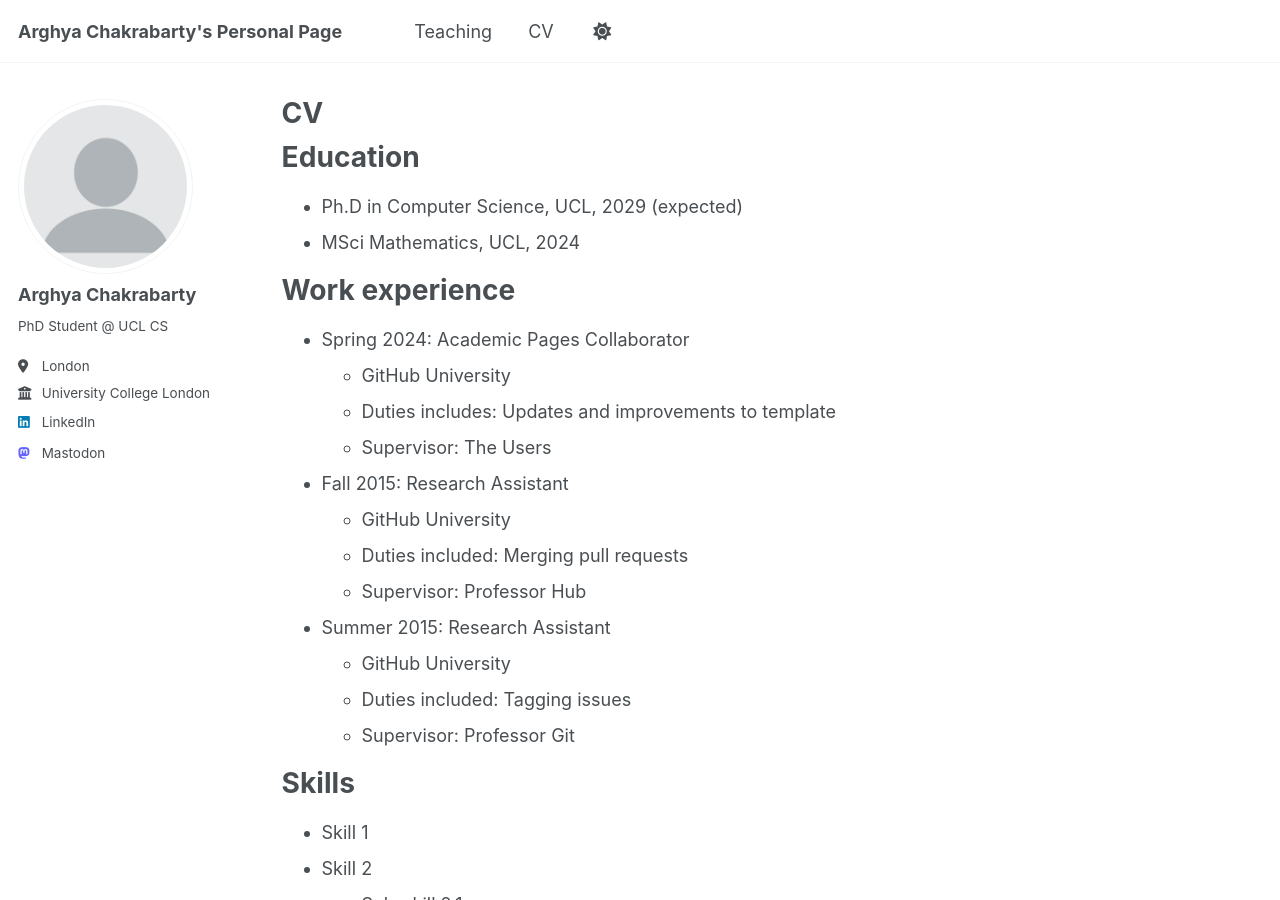
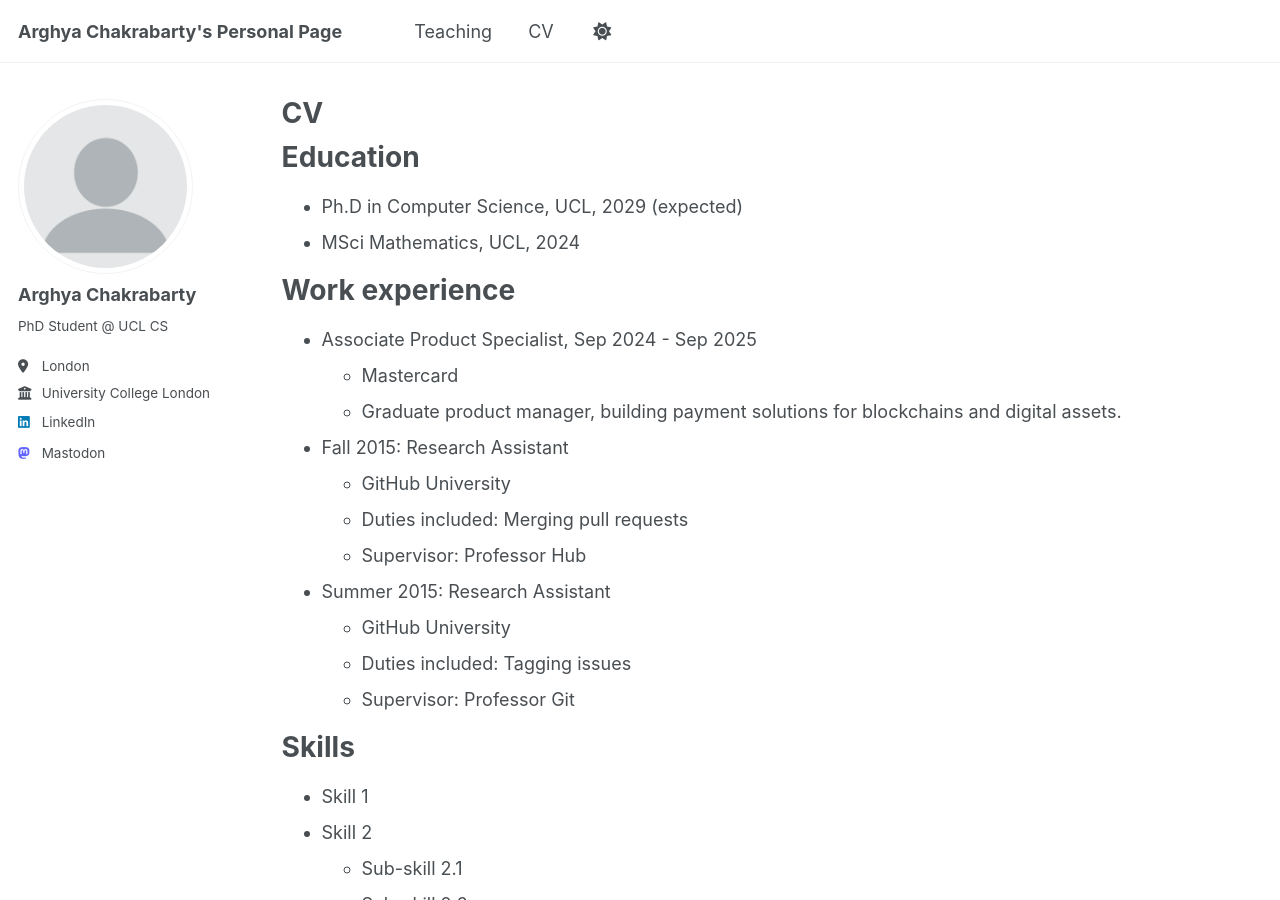
Before and after one commit to ArgChak/argchak.github.io, a Jekyll site: the page built from _pages/cv.md, in a window 1280 px wide and 900 px high. Built offline with Jekyll 4.4.1, drawn with Linux system fonts in a browser that asks for light colours; a script that is not in the unit is left out; some of the changed text lies outside the part shown.

Commit message:
Update cv.md

```diff
--- a/_pages/cv.md
+++ b/_pages/cv.md
@@ -16,10 +16,9 @@ Education
 
 Work experience
 ======
-* Spring 2024: Academic Pages Collaborator
-  * GitHub University
-  * Duties includes: Updates and improvements to template
-  * Supervisor: The Users
+* Associate Product Specialist, Sep 2024 - Sep 2025
+  * Mastercard
+  * Graduate product manager, building payment solutions for blockchains and digital assets.
 
 * Fall 2015: Research Assistant
   * GitHub University
@@ -60,4 +59,4 @@ Teaching
 
 Service and leadership
 ======
-* Currently signed in to 43 different slack teams
+* Currently signed in to 43 different slack teams -->
```
